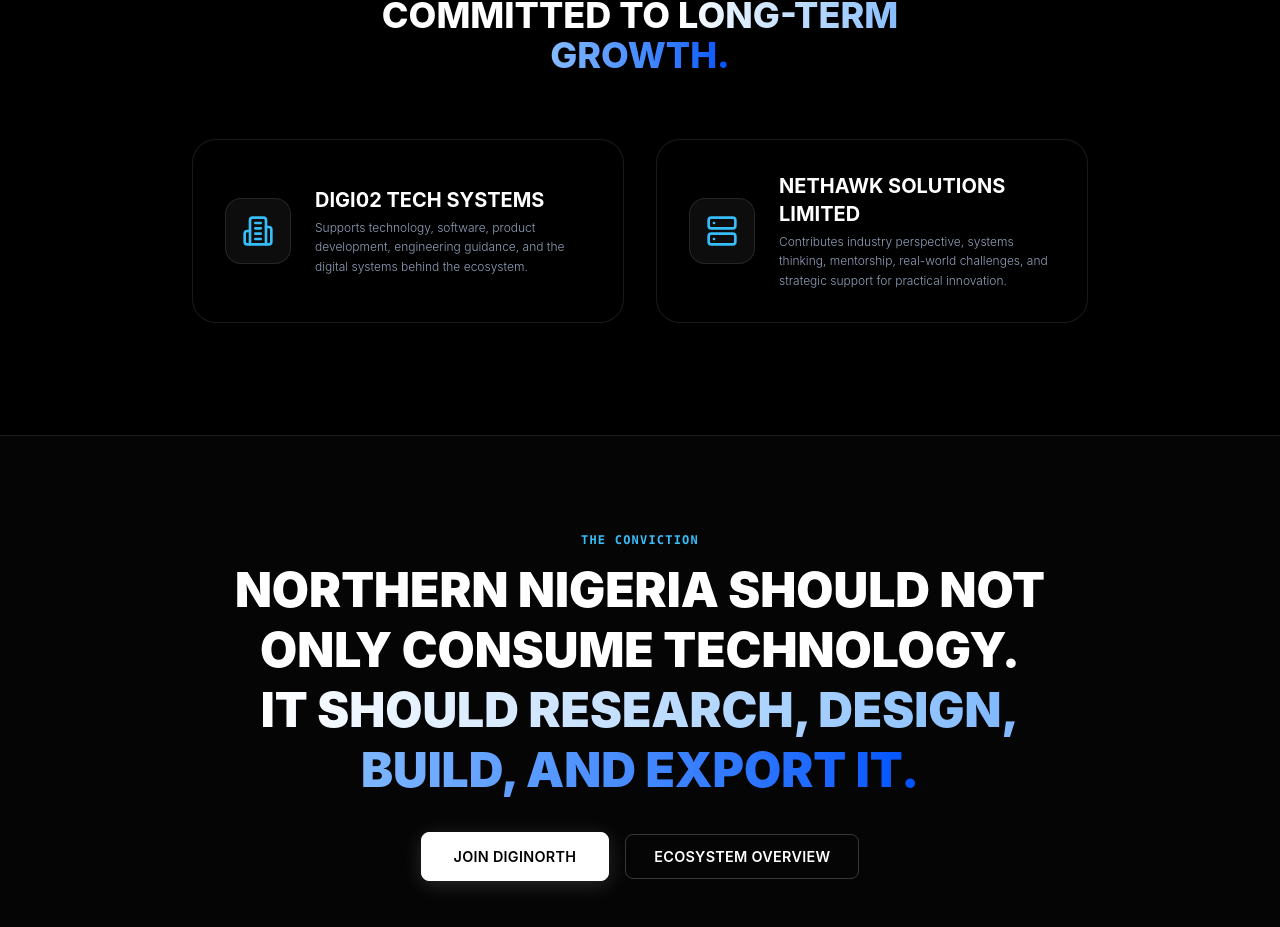
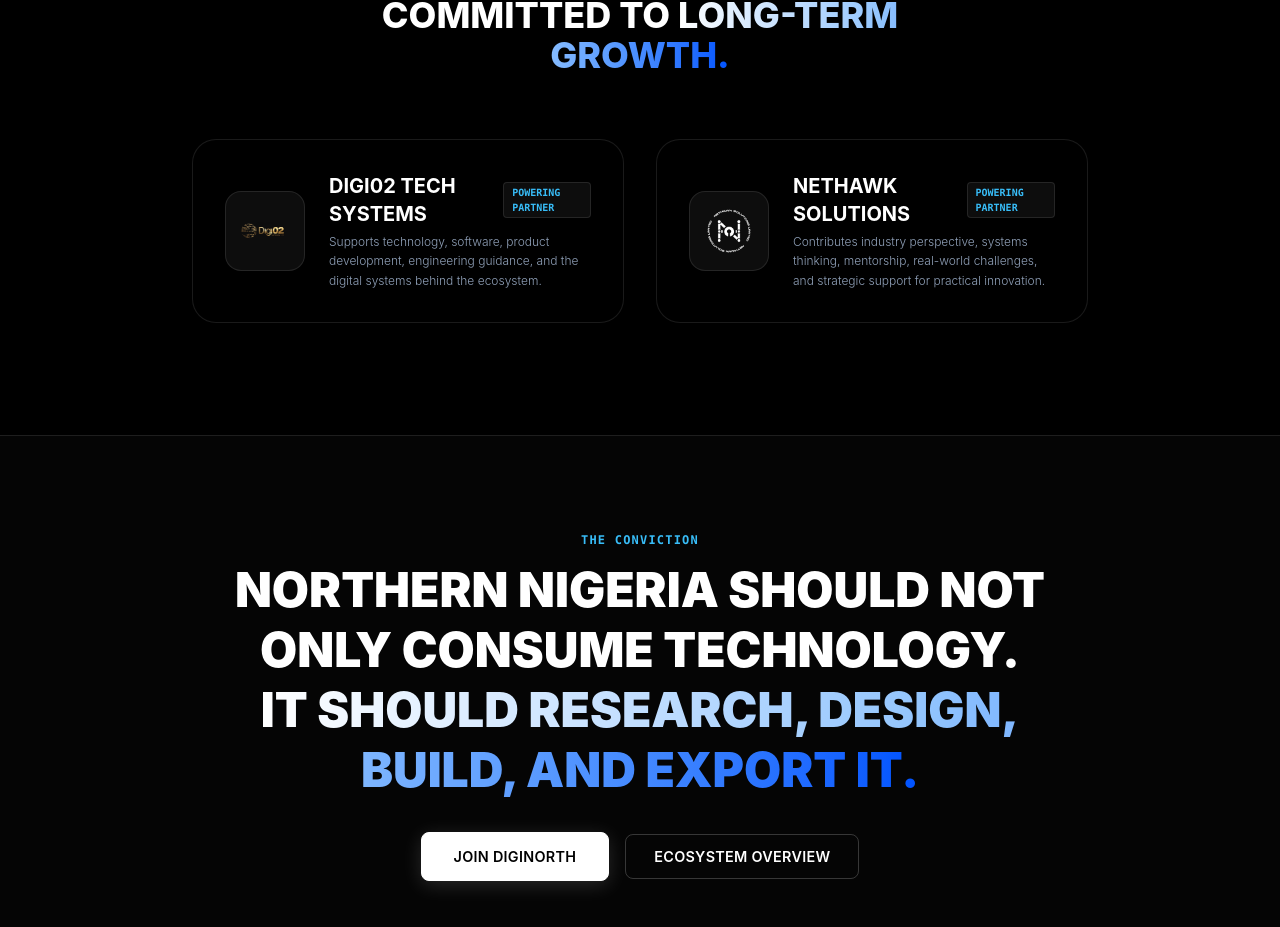
Before and after one commit to iNfix-2/DigiNorth, a Next.js app: page /about in a window 1280 px wide. Shown: the part 2840-3767 px from the top of the page. Built offline with nearby package versions, Linux system fonts and the light colour scheme; a web font is replaced by a local one.

Commit message:
feat: replace generic icons with official logos for Digi02 Tech Systems and Nethawk Solutions Limited

```diff
--- a/app/about/page.js
+++ b/app/about/page.js
@@ -3,7 +3,8 @@
 import Navbar from "@/components/Navbar";
 import Footer from "@/components/Footer";
 import Link from "next/link";
-import { ArrowRight, Info, Building2, Server, Linkedin, Twitter, ShieldCheck } from "lucide-react";
+import Image from "next/image";
+import { ArrowRight, Info, Linkedin, Twitter, ShieldCheck } from "lucide-react";
 
 export default function AboutPage() {
   const team = [
@@ -172,7 +173,7 @@
         </div>
       </section>
 
-      {/* Powering Partners */}
+      {/* Powering Partners with Real Official Logos */}
       <section className="py-28 px-6 max-w-7xl mx-auto border-t border-white/10">
         <div className="text-center max-w-2xl mx-auto mb-16">
           <span className="text-xs font-mono uppercase tracking-widest text-[#38bdf8] block mb-2 font-semibold">
@@ -184,24 +185,48 @@
         </div>
 
         <div className="grid grid-cols-1 md:grid-cols-2 gap-8 max-w-4xl mx-auto">
-          <div className="bg-black border border-white/10 p-8 rounded-3xl shadow-xl flex items-center gap-6">
-            <div className="p-4 rounded-2xl bg-white/5 border border-white/10 text-[#38bdf8] shrink-0">
-              <Building2 className="w-8 h-8" />
+          {/* Digi02 Tech Systems */}
+          <div className="bg-black border border-white/10 p-8 rounded-3xl shadow-xl flex items-center gap-6 transition-all hover:border-white/30">
+            <div className="p-3.5 rounded-2xl bg-white/5 border border-white/10 flex items-center justify-center shrink-0 w-20 h-20">
+              <Image
+                src="/images/partners/digi02.png"
+                alt="Digi02 Tech Systems Logo"
+                width={80}
+                height={40}
+                className="w-full h-auto max-h-12 object-contain"
+              />
             </div>
             <div>
-              <h3 className="text-xl font-bold text-white uppercase mb-1">Digi02 Tech Systems</h3>
+              <div className="flex items-center gap-2 mb-1">
+                <h3 className="text-xl font-bold text-white uppercase">Digi02 Tech Systems</h3>
+                <span className="text-[10px] font-mono px-2 py-0.5 rounded bg-white/5 border border-white/10 text-[#38bdf8] font-semibold uppercase">
+                  Powering Partner
+                </span>
+              </div>
               <p className="text-xs text-slate-400 font-light leading-relaxed">
                 Supports technology, software, product development, engineering guidance, and the digital systems behind the ecosystem.
               </p>
             </div>
           </div>
 
-          <div className="bg-black border border-white/10 p-8 rounded-3xl shadow-xl flex items-center gap-6">
-            <div className="p-4 rounded-2xl bg-white/5 border border-white/10 text-[#38bdf8] shrink-0">
-              <Server className="w-8 h-8" />
+          {/* Nethawk Solutions Limited */}
+          <div className="bg-black border border-white/10 p-8 rounded-3xl shadow-xl flex items-center gap-6 transition-all hover:border-white/30">
+            <div className="p-3.5 rounded-2xl bg-white/5 border border-white/10 flex items-center justify-center shrink-0 w-20 h-20">
+              <Image
+                src="/images/partners/nethawk.png"
+                alt="Nethawk Solutions Limited Logo"
+                width={80}
+                height={80}
+                className="w-full h-full object-contain"
+              />
             </div>
             <div>
-              <h3 className="text-xl font-bold text-white uppercase mb-1">Nethawk Solutions Limited</h3>
+              <div className="flex items-center gap-2 mb-1">
+                <h3 className="text-xl font-bold text-white uppercase">Nethawk Solutions</h3>
+                <span className="text-[10px] font-mono px-2 py-0.5 rounded bg-white/5 border border-white/10 text-[#38bdf8] font-semibold uppercase">
+                  Powering Partner
+                </span>
+              </div>
               <p className="text-xs text-slate-400 font-light leading-relaxed">
                 Contributes industry perspective, systems thinking, mentorship, real-world challenges, and strategic support for practical innovation.
               </p>
--- a/components/PartnersSection.jsx
+++ b/components/PartnersSection.jsx
@@ -1,7 +1,7 @@
 "use client";
 
 import React from "react";
-import { Building2, Server } from "lucide-react";
+import Image from "next/image";
 
 export default function PartnersSection() {
   return (
@@ -18,10 +18,40 @@
         </p>
 
         <div className="grid grid-cols-1 md:grid-cols-2 gap-8 max-w-4xl mx-auto">
-          {/* Nethawk Solutions */}
+          {/* Digi02 Tech Systems */}
           <div className="bg-black border border-white/10 p-8 rounded-3xl flex items-center gap-6 text-left transition-all hover:border-white/30 shadow-xl">
-            <div className="p-4 rounded-2xl bg-white/5 border border-white/10 text-[#38bdf8] shrink-0">
-              <Server className="w-8 h-8" />
+            <div className="p-3.5 rounded-2xl bg-white/5 border border-white/10 flex items-center justify-center shrink-0 w-20 h-20">
+              <Image
+                src="/images/partners/digi02.png"
+                alt="Digi02 Tech Systems Logo"
+                width={80}
+                height={40}
+                className="w-full h-auto max-h-12 object-contain"
+              />
+            </div>
+            <div>
+              <div className="flex items-center gap-2 mb-1">
+                <h3 className="text-xl font-bold text-white uppercase">Digi02 Tech Systems</h3>
+                <span className="text-[10px] font-mono px-2 py-0.5 rounded bg-white/5 border border-white/10 text-[#38bdf8] font-semibold uppercase">
+                  Powering Partner
+                </span>
+              </div>
+              <p className="text-xs text-slate-400 leading-relaxed font-light mt-1">
+                Software product studio providing commercial mentorship, prototype incubation, venue facilities, and venture pathways for DigiNorth builders.
+              </p>
+            </div>
+          </div>
+
+          {/* Nethawk Solutions Limited */}
+          <div className="bg-black border border-white/10 p-8 rounded-3xl flex items-center gap-6 text-left transition-all hover:border-white/30 shadow-xl">
+            <div className="p-3.5 rounded-2xl bg-white/5 border border-white/10 flex items-center justify-center shrink-0 w-20 h-20">
+              <Image
+                src="/images/partners/nethawk.png"
+                alt="Nethawk Solutions Limited Logo"
+                width={80}
+                height={80}
+                className="w-full h-full object-contain"
+              />
             </div>
             <div>
               <div className="flex items-center gap-2 mb-1">
@@ -35,24 +65,6 @@
               </p>
             </div>
           </div>
-
-          {/* Digi02 Tech Systems */}
-          <div className="bg-black border border-white/10 p-8 rounded-3xl flex items-center gap-6 text-left transition-all hover:border-white/30 shadow-xl">
-            <div className="p-4 rounded-2xl bg-white/5 border border-white/10 text-[#38bdf8] shrink-0">
-              <Building2 className="w-8 h-8" />
-            </div>
-            <div>
-              <div className="flex items-center gap-2 mb-1">
-                <h3 className="text-xl font-bold text-white uppercase">Digi02 Tech Systems</h3>
-                <span className="text-[10px] font-mono px-2 py-0.5 rounded bg-white/5 border border-white/10 text-[#38bdf8] font-semibold uppercase">
-                  Powering Partner
-                </span>
-              </div>
-              <p className="text-xs text-slate-400 leading-relaxed font-light mt-1">
-                Software product studio providing commercial mentorship, prototype incubation, venue facilities, and venture pathways for DigiNorth builders.
-              </p>
-            </div>
-          </div>
         </div>
       </div>
     </section>
```
